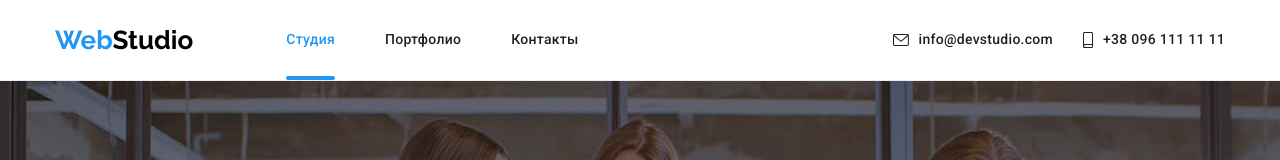
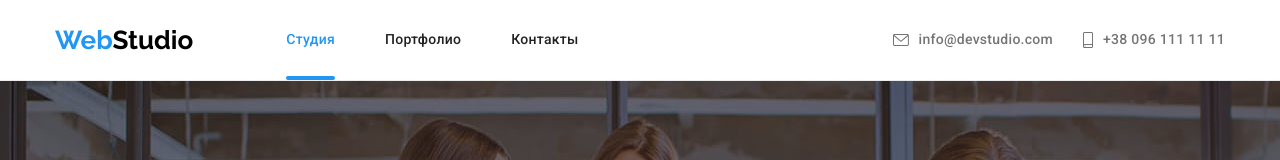
Before and after one commit to ElenaOds/goit-markup-hw-07, a plain HTML site: page index.html in a window 1280 px wide. Shown: the top 160 px of the page. Drawn offline with nearby package versions, Linux system fonts and the light colour scheme.

Commit message:
Color of header contact links has been amended

```diff
--- a/sass/components/_header-contacts.scss
+++ b/sass/components/_header-contacts.scss
@@ -9,9 +9,9 @@
 
 .contact__link {
     @include centeredFlex ();
+    color: $primaryTextColor;
     padding-top: 32px;
     padding-bottom: 32px;
-    color: $titleTextColor;
     @extend %header-links;
 
     transition: color $transition;
```
Also changed, not shown: CSS/main.css, CSS/main.min.css, CSS/portfolio.css, CSS/portfolio.min.css, 4 other files.
